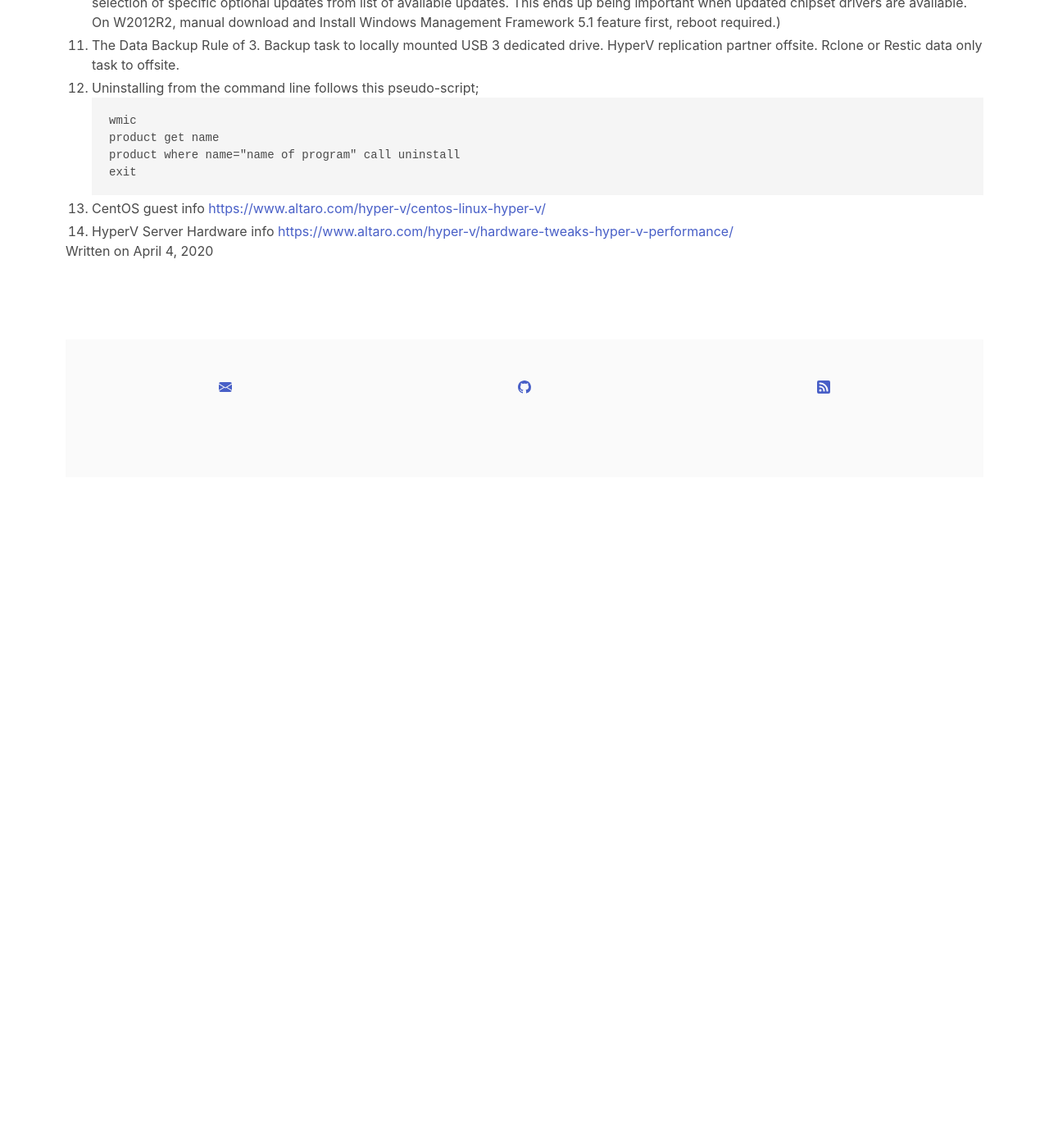
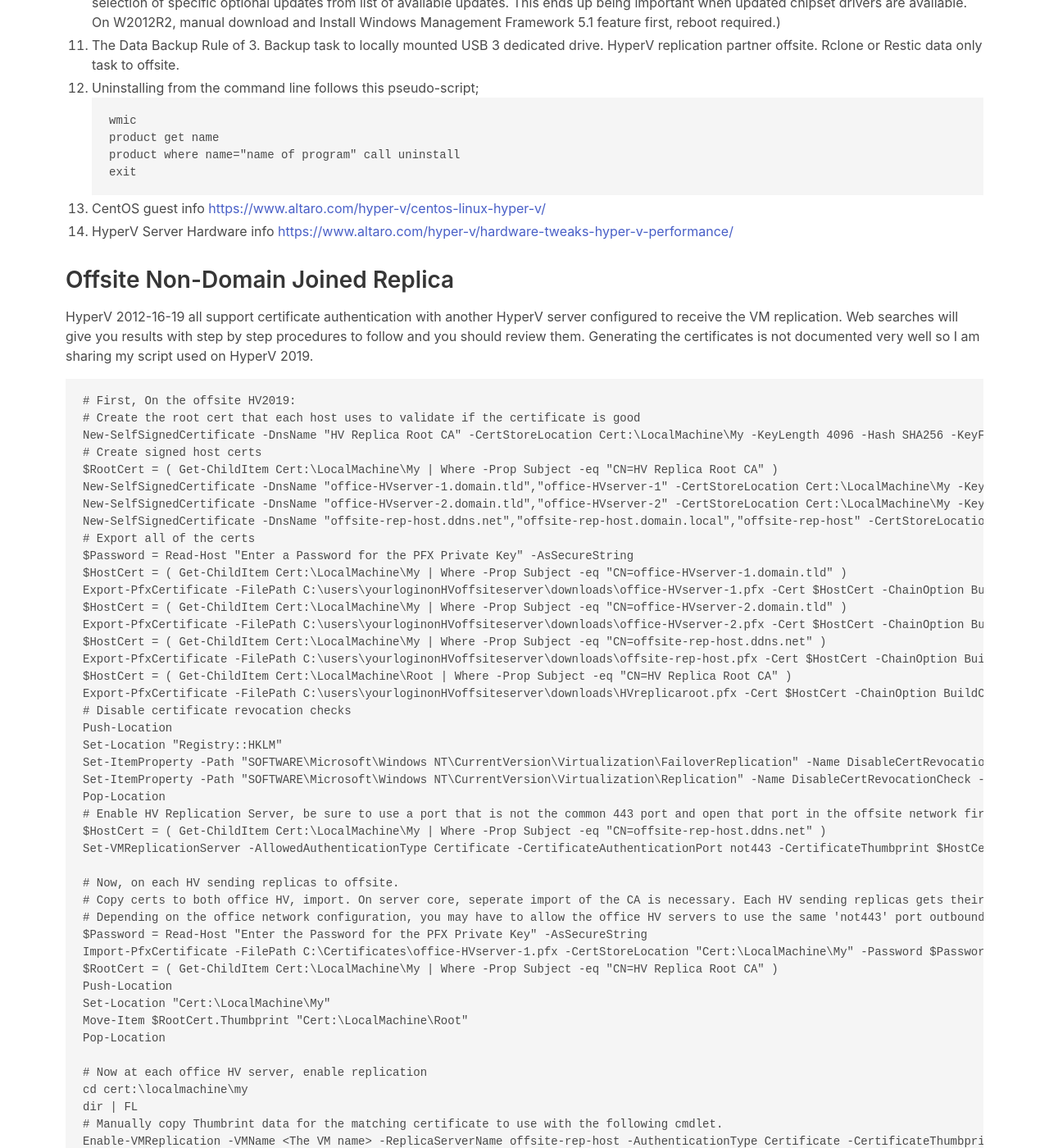
Before and after one commit to kamsalisbury/kamsalisbury.github.io, a Jekyll site: the page built from _posts/2020-04-04-Running-HyperV-Server.md, in a window 1280 px wide and 1400 px high, scrolled down 1691 px. Shown: the whole window at 82% size. Built offline with Jekyll 4.4.1, drawn with Linux system fonts in a browser that asks for light colours; nearby versions of some CDN libraries; our own code applies the rules of GitHub Pages for plain Markdown files; before the commit the page ends 2321 px from its top, so only the background shows below that; some of the changed text lies outside the part shown.

Commit message:
Added HV2019 Replication Certificate script info

````diff
--- a/_posts/2020-04-04-Running-HyperV-Server.md
+++ b/_posts/2020-04-04-Running-HyperV-Server.md
@@ -63,3 +63,54 @@ exit
 ```
 13. CentOS guest info [https://www.altaro.com/hyper-v/centos-linux-hyper-v/](https://www.altaro.com/hyper-v/centos-linux-hyper-v/)
 14. HyperV Server Hardware info [https://www.altaro.com/hyper-v/hardware-tweaks-hyper-v-performance/](https://www.altaro.com/hyper-v/hardware-tweaks-hyper-v-performance/)
+
+## Offsite Non-Domain Joined Replica
+HyperV 2012-16-19 all support certificate authentication with another HyperV server configured to receive the VM replication. Web searches will give you results with step by step procedures to follow and you should review them. Generating the certificates is not documented very well so I am sharing my script used on HyperV 2019.
+```
+# First, On the offsite HV2019:
+# Create the root cert that each host uses to validate if the certificate is good
+New-SelfSignedCertificate -DnsName "HV Replica Root CA" -CertStoreLocation Cert:\LocalMachine\My -KeyLength 4096 -Hash SHA256 -KeyFriendlyName "HV Replica Root CA" -FriendlyName "HV Replica Root CA" -NotAfter "2031-12-31 23:59:59" -NotBefore "2021-05-23 00:00:00" -KeyUsage CertSign,CRLSign,DigitalSignature
+# Create signed host certs
+$RootCert = ( Get-ChildItem Cert:\LocalMachine\My | Where -Prop Subject -eq "CN=HV Replica Root CA" )
+New-SelfSignedCertificate -DnsName "office-HVserver-1.domain.tld","office-HVserver-1" -CertStoreLocation Cert:\LocalMachine\My -KeyLength 4096 -Hash SHA256 -KeyFriendlyName "office-HVserver-1 HV Replication" -FriendlyName "office-HVserver-1 HV Replication" -NotAfter "2031-12-31 23:59:59" -NotBefore "2021-05-23 00:00:00" -Signer $RootCert
+New-SelfSignedCertificate -DnsName "office-HVserver-2.domain.tld","office-HVserver-2" -CertStoreLocation Cert:\LocalMachine\My -KeyLength 4096 -Hash SHA256 -KeyFriendlyName "office-HVserver-2 HV Replication" -FriendlyName "office-HVserver-2 HV Replication" -NotAfter "2031-12-31 23:59:59" -NotBefore "2021-05-23 00:00:00" -Signer $RootCert
+New-SelfSignedCertificate -DnsName "offsite-rep-host.ddns.net","offsite-rep-host.domain.local","offsite-rep-host" -CertStoreLocation Cert:\LocalMachine\My -KeyLength 4096 -Hash SHA256 -KeyFriendlyName "offsite-rep-host HV Replication" -FriendlyName "offsite-rep-host HV Replication" -NotAfter "2031-12-31 23:59:59" -NotBefore "2021-05-23 00:00:00" -Signer $RootCert
+# Export all of the certs
+$Password = Read-Host "Enter a Password for the PFX Private Key" -AsSecureString
+$HostCert = ( Get-ChildItem Cert:\LocalMachine\My | Where -Prop Subject -eq "CN=office-HVserver-1.domain.tld" )
+Export-PfxCertificate -FilePath C:\users\yourloginonHVoffsiteserver\downloads\office-HVserver-1.pfx -Cert $HostCert -ChainOption BuildChain -Password $Password
+$HostCert = ( Get-ChildItem Cert:\LocalMachine\My | Where -Prop Subject -eq "CN=office-HVserver-2.domain.tld" )
+Export-PfxCertificate -FilePath C:\users\yourloginonHVoffsiteserver\downloads\office-HVserver-2.pfx -Cert $HostCert -ChainOption BuildChain -Password $Password
+$HostCert = ( Get-ChildItem Cert:\LocalMachine\My | Where -Prop Subject -eq "CN=offsite-rep-host.ddns.net" )
+Export-PfxCertificate -FilePath C:\users\yourloginonHVoffsiteserver\downloads\offsite-rep-host.pfx -Cert $HostCert -ChainOption BuildChain -Password $Password
+$HostCert = ( Get-ChildItem Cert:\LocalMachine\Root | Where -Prop Subject -eq "CN=HV Replica Root CA" )
+Export-PfxCertificate -FilePath C:\users\yourloginonHVoffsiteserver\downloads\HVreplicaroot.pfx -Cert $HostCert -ChainOption BuildChain -Password $Password
+# Disable certificate revocation checks
+Push-Location
+Set-Location "Registry::HKLM"
+Set-ItemProperty -Path "SOFTWARE\Microsoft\Windows NT\CurrentVersion\Virtualization\FailoverReplication" -Name DisableCertRevocationCheck -Value 1 -Type DWord
+Set-ItemProperty -Path "SOFTWARE\Microsoft\Windows NT\CurrentVersion\Virtualization\Replication" -Name DisableCertRevocationCheck -Value 1 -Type DWord
+Pop-Location
+# Enable HV Replication Server, be sure to use a port that is not the common 443 port and open that port in the offsite network firewall to the offsite host. Also select a disk path that has ample free space for the VM replicas.
+$HostCert = ( Get-ChildItem Cert:\LocalMachine\My | Where -Prop Subject -eq "CN=offsite-rep-host.ddns.net" )
+Set-VMReplicationServer -AllowedAuthenticationType Certificate -CertificateAuthenticationPort not443 -CertificateThumbprint $HostCert.Thumbprint -DefaultStorageLocation "F:\replicas" -ReplicationAllowedFromAnyServer $True -ReplicationEnabled $True
+
+# Now, on each HV sending replicas to offsite.
+# Copy certs to both office HV, import. On server core, seperate import of the CA is necessary. Each HV sending replicas gets their own cert and the HV Replica Root CA.
+# Depending on the office network configuration, you may have to allow the office HV servers to use the same 'not443' port outbound. You may have to add a DNS CNAME record for offsite-rep-host.domain.tld Troubleshoot with the 'Test-VMReplicationConnection' cmdlet.
+$Password = Read-Host "Enter the Password for the PFX Private Key" -AsSecureString
+Import-PfxCertificate -FilePath C:\Certificates\office-HVserver-1.pfx -CertStoreLocation "Cert:\LocalMachine\My" -Password $Password
+$RootCert = ( Get-ChildItem Cert:\LocalMachine\My | Where -Prop Subject -eq "CN=HV Replica Root CA" )
+Push-Location
+Set-Location "Cert:\LocalMachine\My"
+Move-Item $RootCert.Thumbprint "Cert:\LocalMachine\Root"
+Pop-Location
+
+# Now at each office HV server, enable replication
+cd cert:\localmachine\my
+dir | FL
+# Manually copy Thumbrint data for the matching certificate to use with the following cmdlet.
+Enable-VMReplication -VMName <The VM name> -ReplicaServerName offsite-rep-host -AuthenticationType Certificate -CertificateThumbprint <long thumbprint> -ReplicaServerPort not443
+Start-VMInitialReplication -VMName <The VM name>
+# Adjust the replication frequency, if compression is used and more with the Set-VMReplication cmdlet
+```
````
Also changed, not shown: other parts of _posts/2020-04-04-Running-HyperV-Server.md (+1 -1 lines).
